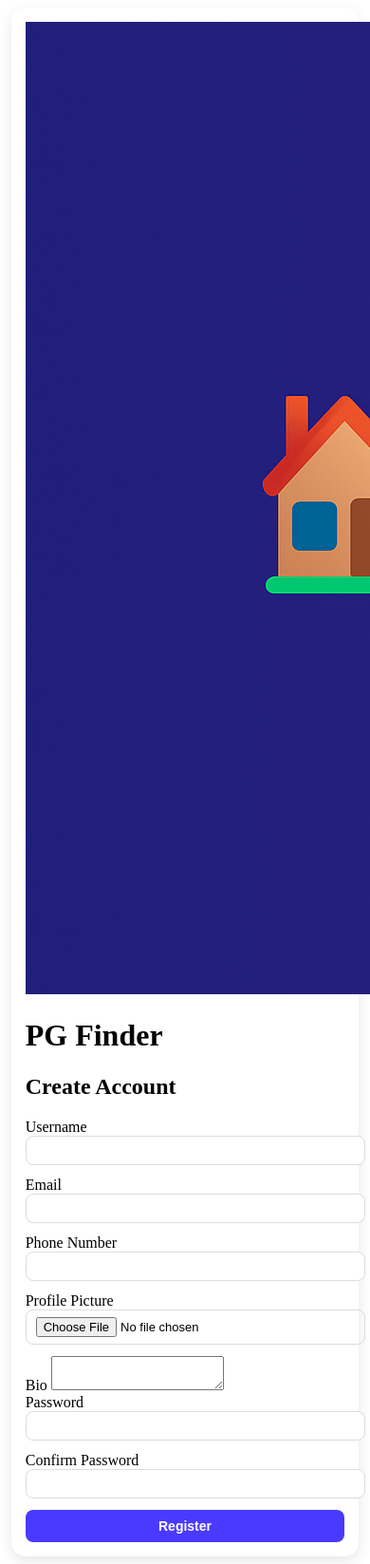
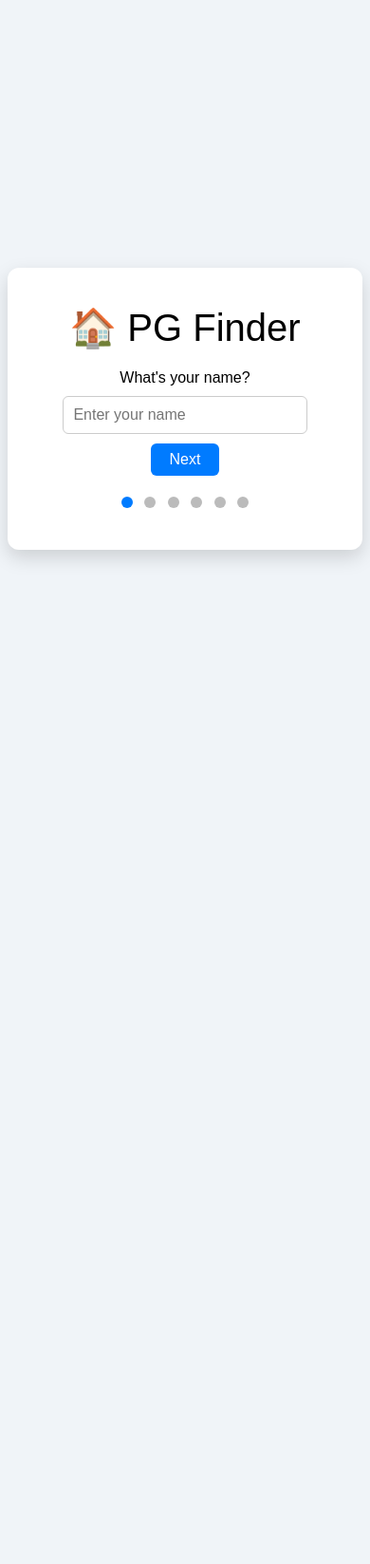
Before and after one commit to Chandresh-spec/find_pg, a Django app: page /auth/register/ in a window 390 px wide; the page is wider, and only the part inside the window is pictured. Shown: that part at 95% size. After the commit the page ends 591 px from the top of that part, so only its background shows below. Run offline with Django 5.2, Linux system fonts and the light colour scheme.

Commit message:
ajax+ step for registration

```diff
--- a/static/register.css
+++ b/static/register.css
@@ -1,67 +1,78 @@
-/* Form container */
-.form-container {
-  max-width: 350px; /* keep it small for mobile */
-  margin: auto;
-  background: #fff;
-  padding: 20px;
-  border-radius: 15px;
-  box-shadow: 0px 5px 15px rgba(0,0,0,0.1);
+
+body {
+    font-family: Arial, sans-serif;
+    background: #f0f4f8;
+    display: flex;
+    justify-content: center;
+    align-items: center;
+    height: 100vh;
 }
 
-/* Input fields */
-.form-container input {
-  width: 100%;
-  padding: 8px 12px;   /* smaller padding */
-  margin-bottom: 12px;
-  border: 1px solid #ddd;
-  border-radius: 8px;
-  font-size: 14px;     /* smaller text */
-  transition: all 0.3s ease;
+#chat-form {
+    background: #fff;
+    padding: 40px;
+    border-radius: 12px;
+    width: 400px;
+    box-shadow: 0 8px 20px rgba(0,0,0,0.15);
+    text-align: center;
 }
 
-.form-container input:focus {
-  border-color: #4a3aff;
-  box-shadow: 0px 0px 5px rgba(74, 58, 255, 0.3);
-  outline: none;
+#logo {
+    font-size: 40px;
+    margin-bottom: 20px;
 }
 
-/* Button */
-.form-container button {
-  width: 100%;
-  padding: 10px;
-  background: #4a3aff;
-  color: white;
-  border: none;
-  border-radius: 8px;
-  font-size: 15px;
-  font-weight: 600;
-  cursor: pointer;
-  transition: 0.3s;
+.message {
+    display: none;
+    opacity: 0;
+    transform: translateY(20px);
+    transition: all 0.5s ease;
 }
 
-.form-container button:hover {
-  background: #3729cc;
+.message.active {
+    display: block;
+    opacity: 1;
+    transform: translateY(0);
 }
 
-/* Mobile Responsive */
-@media (max-width: 480px) {
-  .form-container {
-    width: 90%; /* fit nicely on mobile */
-    padding: 15px;
-  }
+input, textarea {
+    width: 80%;
+    padding: 10px;
+    margin: 10px 0;
+    border-radius: 6px;
+    border: 1px solid #ccc;
+    font-size: 16px;
+}
 
-  .form-container input {
-    font-size: 13px;
-    padding: 7px 10px;
-  }
+button {
+    background: #007BFF;
+    color: white;
+    padding: 8px 20px;
+    border: none;
+    border-radius: 6px;
+    cursor: pointer;
+    font-size: 16px;
+    transition: background 0.3s;
+}
 
-  .form-container button {
-    font-size: 14px;
-    padding: 9px;
-  }
+button:hover {
+    background: #0056b3;
 }
-.error {
-  color: red;
-  font-size: 13px;
-  margin-top: 4px;
+
+#progress {
+    margin-top: 20px;
 }
+
+.dot {
+    height: 12px;
+    width: 12px;
+    margin: 0 4px;
+    background-color: #bbb;
+    border-radius: 50%;
+    display: inline-block;
+    transition: background-color 0.3s;
+}
+
+.dot.active {
+    background-color: #007BFF;
+}
--- a/templates/layout.html
+++ b/templates/layout.html
@@ -22,7 +22,7 @@
     </div>
   </div>
 
-  <div class="nav-right">
+  {% comment %} <div class="nav-right"> {% endcomment %}
     <div class="auth-buttons">
       {% if request.user.is_authenticated %}
       <a href="{% url 'logout' %}" class="btn-auth-navbar login-btn">Logout</a>
--- a/templates/register.html
+++ b/templates/register.html
@@ -3,92 +3,151 @@
 <html lang="en">
 <head>
 <meta charset="UTF-8">
-    <meta name="viewport" content="width=device-width, initial-scale=1.0">
-    <title>Document</title>
+<title>PG Finder Signup</title>
+<script src="https://code.jquery.com/jquery-3.6.0.min.js"></script>
 <link rel="stylesheet" href="{% static 'register.css' %}">
 </head>
 <body>
-    <body>
-  <div class="form-container">
 
-    <!-- Logo -->
-    <div class="logo">
-      <img src="{% static 'logo.png' %}" alt="PG Finder Logo">
-      <h1>PG Finder</h1>
+<div id="chat-form">
+
+    <div id="logo">🏠 PG Finder</div>
+
+    <!-- Step 1 -->
+    <div id="msg1" class="message active">
+        <label>What's your name?</label><br>
+        <input type="text" id="input1" placeholder="Enter your name">
+        <br><button id="next1">Next</button>
     </div>
 
-    <h2 class="form-title">Create Account</h2>
-
-    <form method="post" enctype="multipart/form-data">
-      {% csrf_token %}
-
-      <!-- Username -->
-      <div class="form-group">
-        <label for="id_username">Username</label>
-        <input type="text" name="username" id="id_username" class="form-input" value="{{ form.username.value|default_if_none:'' }}">
-        {% if form.username.errors %}
-          <p class="error">{{ form.username.errors.0 }}</p>
-        {% endif %}
+    <!-- Step 2 -->
+    <div id="msg2" class="message">
+        <label>Enter your email:</label><br>
+        <input type="email" id="input2" placeholder="Enter your email">
+        <br><button id="next2">Next</button>
     </div>
 
-      <!-- Email -->
-      <div class="form-group">
-        <label for="id_email">Email</label>
-        <input type="email" name="email" id="id_email" class="form-input" value="{{ form.email.value|default_if_none:'' }}">
-        {% if form.email.errors %}
-          <p class="error">{{ form.email.errors.0 }}</p>
-        {% endif %}
+    <!-- Step 3 -->
+    <div id="msg3" class="message">
+        <label>Phone number:</label><br>
+        <input type="text" id="input3" placeholder="Enter your phone">
+        <br><button id="next3">Next</button>
     </div>
 
-      <!-- Phone -->
-      <div class="form-group">
-        <label for="id_phone_number">Phone Number</label>
-        <input type="text" name="phone_number" id="id_phone_number" class="form-input" value="{{ form.phone_number.value|default_if_none:'' }}">
-        {% if form.phone_number.errors %}
-          <p class="error">{{ form.phone_number.errors.0 }}</p>
-        {% endif %}
+    <!-- Step 4 -->
+    <div id="msg4" class="message">
+        <label>Create a password:</label><br>
+        <input type="password" id="input4" placeholder="Enter your password">
+        <br><button id="next4">Next</button>
     </div>
 
-      <!-- Profile Pic -->
-      <div class="form-group">
-        <label for="id_profile_pic">Profile Picture</label>
-        <input type="file" name="profile_pic" id="id_profile_pic" class="form-input">
-        {% if form.profile_pic.errors %}
-          <p class="error">{{ form.profile_pic.errors.0 }}</p>
-        {% endif %}
+    <!-- Step 5 -->
+    <div id="msg5" class="message">
+        <label>Profile picture:</label><br>
+        <input type="file" id="input5" accept="image/*">
+        <br><button id="next5">Next</button>
     </div>
 
-      <!-- Bio -->
-      <div class="form-group">
-        <label for="id_bio">Bio</label>
-        <textarea name="bio" id="id_bio" class="form-input">{{ form.bio.value|default_if_none:'' }}</textarea>
-        {% if form.bio.errors %}
-          <p class="error">{{ form.bio.errors.0 }}</p>
-        {% endif %}
+    <!-- Step 6 -->
+    <div id="msg6" class="message">
+        <label>Write a short bio:</label><br>
+        <textarea id="input6" placeholder="Tell us about yourself" rows="3"></textarea>
+        <br><button id="submit">Submit</button>
     </div>
 
-      <!-- Password -->
-      <div class="form-group">
-        <label for="id_password1">Password</label>
-        <input type="password" name="password1" id="id_password1" class="form-input">
-        {% if form.password1.errors %}
-          <p class="error">{{ form.password1.errors.0 }}</p>
-        {% endif %}
+    <!-- Progress dots -->
+    <div id="progress">
+        <span class="dot active"></span>
+        <span class="dot"></span>
+        <span class="dot"></span>
+        <span class="dot"></span>
+        <span class="dot"></span>
+        <span class="dot"></span>
     </div>
 
-      <!-- Confirm Password -->
-      <div class="form-group">
-        <label for="id_password2">Confirm Password</label>
-        <input type="password" name="password2" id="id_password2" class="form-input">
-        {% if form.password2.errors %}
-          <p class="error">{{ form.password2.errors.0 }}</p>
-        {% endif %}
 </div>
 
-      <button type="submit" class="submit-btn">Register</button>
-    </form>
-  </div>
-</body>
+<script>
+function sendStep(stepNum, data, nextId, stepIndex) {
+    $.ajax({
+        url: "{% url 'step_form' %}",
+        type: 'POST',
+        data: data,
+        processData: false,
+        contentType: false,
+        success: function(response){
+            if(response.success){
+                $('#msg'+stepNum).removeClass('active');
+                if(nextId) {
+                    $(nextId).addClass('active');
+                    $(nextId + ' input, '+nextId+' textarea').focus();
+                    $('#progress .dot').removeClass('active');
+                    $('#progress .dot').eq(stepIndex).addClass('active');
+                } else {
+                    alert("All steps completed!");
+                    // Optionally redirect or reset form here
+                }
+            } else {
+                alert(JSON.stringify(response.errors));
+            }
+        }
+    });
+}
+
+// Step 1
+$('#next1').click(function(){
+    let fd = new FormData();
+    fd.append('name', $('#input1').val());
+    fd.append('step', '1');
+    fd.append('csrfmiddlewaretoken', '{{ csrf_token }}');
+    sendStep(1, fd, '#msg2', 1);
+});
+
+// Step 2
+$('#next2').click(function(){
+    let fd = new FormData();
+    fd.append('email', $('#input2').val());
+    fd.append('step', '2');
+    fd.append('csrfmiddlewaretoken', '{{ csrf_token }}');
+    sendStep(2, fd, '#msg3', 2);
+});
+
+// Step 3
+$('#next3').click(function(){
+    let fd = new FormData();
+    fd.append('phone', $('#input3').val());
+    fd.append('step', '3');
+    fd.append('csrfmiddlewaretoken', '{{ csrf_token }}');
+    sendStep(3, fd, '#msg4', 3);
+});
+
+// Step 4
+$('#next4').click(function(){
+    let fd = new FormData();
+    fd.append('password', $('#input4').val());
+    fd.append('step', '4');
+    fd.append('csrfmiddlewaretoken', '{{ csrf_token }}');
+    sendStep(4, fd, '#msg5', 4);
+});
+
+// Step 5
+$('#next5').click(function(){
+    let fd = new FormData();
+    fd.append('profile_picture', $('#input5')[0].files[0]);
+    fd.append('step', '5');
+    fd.append('csrfmiddlewaretoken', '{{ csrf_token }}');
+    sendStep(5, fd, '#msg6', 5);
+});
+
+// Step 6
+$('#submit').click(function(){
+    let fd = new FormData();
+    fd.append('bio', $('#input6').val());
+    fd.append('step', '6');
+    fd.append('csrfmiddlewaretoken', '{{ csrf_token }}');
+    sendStep(6, fd, null, 5);
+});
+</script>
 
 </body>
 </html>
--- a/user_auth/forms.py
+++ b/user_auth/forms.py
@@ -1,12 +1,44 @@
 from django  import  forms
 
-from django.contrib.auth.models import User
-from django.contrib.auth.forms import UserCreationForm
-from .models import CustomUser
+
+class NameForm(forms.Form):
+    name=forms.CharField(
+        max_length=50,
+        widget=forms.TextInput(attrs={'placeholder':'Enter your name'})
+    )
+
+class EmailForm(forms.Form):
+    email=forms.EmailField(
+
+        widget=forms.TextInput(attrs={'placeholder':'Enter your  Email'})
+    )
 
 
-class RegisterForm(UserCreationForm):
+class PhoneForm(forms.Form):
+    phone=forms.CharField(
+        max_length=15,
+        widget=forms.TextInput(attrs={'placeholder':'Enter your Phone Number'})
+    )
 
-    class Meta:
-        model=CustomUser
-        fields=('username','email','phone_number','profile_pic','bio','password1','password2')
+
+
+class PasswordForm(forms.Form):
+    password = forms.CharField(
+        widget=forms.PasswordInput(attrs={'placeholder': 'Enter your password'})
+    )
+
+
+class ProfilePitureForm(forms.Form):
+    profile_piture=forms.ImageField(
+        required=False,
+        widget=forms.FileInput(attrs={'accept': 'image/*'})
+    )
+
+
+
+class BioForm(forms.Form):
+    bio = forms.CharField(
+        max_length=300,
+        required=False,
+        widget=forms.Textarea(attrs={'placeholder': 'Tell us about yourself', 'rows': 3})
+    )
--- a/user_auth/urls.py
+++ b/user_auth/urls.py
@@ -4,9 +4,9 @@ from . import views
 
 
 urlpatterns = [
-    path('register/',views.register_view,name='register'),
-    path('login/',views.login_view,name='login'),
-    path('logout/',views.logout_view,name='logout')
+    path('register/',views.step_form,name='step_form'),
+    # path('login/',views.login_view,name='login'),
+    # path('logout/',views.logout_view,name='logout')
 
 
 ]
--- a/user_auth/views.py
+++ b/user_auth/views.py
@@ -1,50 +1,38 @@
-from django.shortcuts import render,redirect,get_object_or_404
-from django.contrib.auth import authenticate,login,logout
-from .forms import RegisterForm
-from django.contrib.auth.forms import AuthenticationForm
-from .models import  CustomUser
-# Create your views here.
-def register_view(request):
-    if request.method=='POST':
-        form=RegisterForm(request.POST,request.FILES)
-        print(request.FILES)
+from django.shortcuts import render
+from django.http import JsonResponse
+from .forms import NameForm, EmailForm, PhoneForm, PasswordForm,  ProfilePitureForm, BioForm
+
+def step_form(request):
+    if request.method == "POST" and request.headers.get('x-requested-with') == 'XMLHttpRequest':
+        step = request.POST.get('step')
+        response = {}
+
+        if step == '1':
+            form = NameForm({'name': request.POST.get('name')})
+        elif step == '2':
+            form = EmailForm({'email': request.POST.get('email')})
+        elif step == '3':
+            form = PhoneForm({'phone': request.POST.get('phone')})
+        elif step == '4':
+            form = PasswordForm({'password': request.POST.get('password')})
+        elif step == '5':
+            form =  ProfilePitureForm(request.POST, request.FILES)
+        elif step == '6':
+            form = BioForm({'bio': request.POST.get('bio')})
+        else:
+            response['success'] = False
+            response['errors'] = {'step': 'Invalid step'}
+            return JsonResponse(response)
 
         if form.is_valid():
-            form.save()
-            return  redirect('login')
+            # Save data in session
+            for key, val in form.cleaned_data.items():
+                request.session[key] = val
+            response['success'] = True
+        else:
+            response['success'] = False
+            response['errors'] = form.errors
 
+        return JsonResponse(response)
 
-        else:
-            error=form.errors
-            return render(request,'register.html',{'form':form,"error":error})
-
-    form=RegisterForm()
-    return render(request,'register.html',{'form':form})
-
-
-
-def login_view(request):
-    if request.method=='POST':
-        form=AuthenticationForm(request,request.POST)
-
-        if form.is_valid():
-            username=form.cleaned_data.get('username')
-            password=form.cleaned_data.get('password')
-
-            user=authenticate(request,username=username,password=password)
-
-            if user:
-                login(request,user)
-                return redirect('home')
-
-        else:
-            return render(request,'login.html',{'form':form})
-
-    form=AuthenticationForm()
-    return render(request,'login.html',{'form':form})
-
-
-
-def logout_view(request):
-    logout(request)
-    return redirect('home')
+    return render(request, 'register.html')
```
Also changed, not shown: static/style.css (+180 -77 lines), db.sqlite3. Lines whose indentation alone changed are shown as unchanged.
